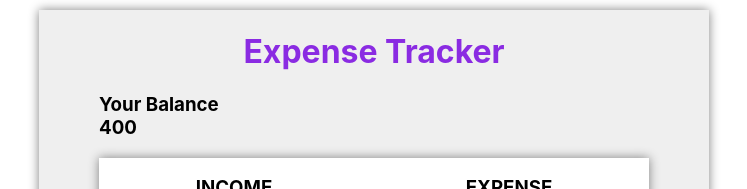
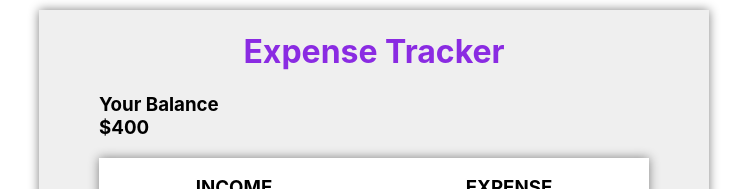
Before and after one commit to sajid-munawar/Expense_Tracker_app, a React (Create React App) app: page / in a window 1280 px wide. Shown: the top 189 px of the page, without its empty margins (266-1013 px from the left). Built offline with nearby package versions, Linux system fonts and the light colour scheme.

Commit message:
Update child.js

```diff
--- a/src/child.js
+++ b/src/child.js
@@ -37,7 +37,7 @@ function Child() {
             <div className="container">
                 <h1 className="text-center" >Expense Tracker</h1>
 
-                <h3>Your Balance <br />{getIncome() +getExpense()} </h3>
+                <h3>Your Balance <br />${getIncome() +getExpense()} </h3>
                 <div className="expense-container">
                     <h3>INCOME<br />{getIncome()}</h3>
                     <h3>EXPENSE<br />{getExpense()}</h3>
```
